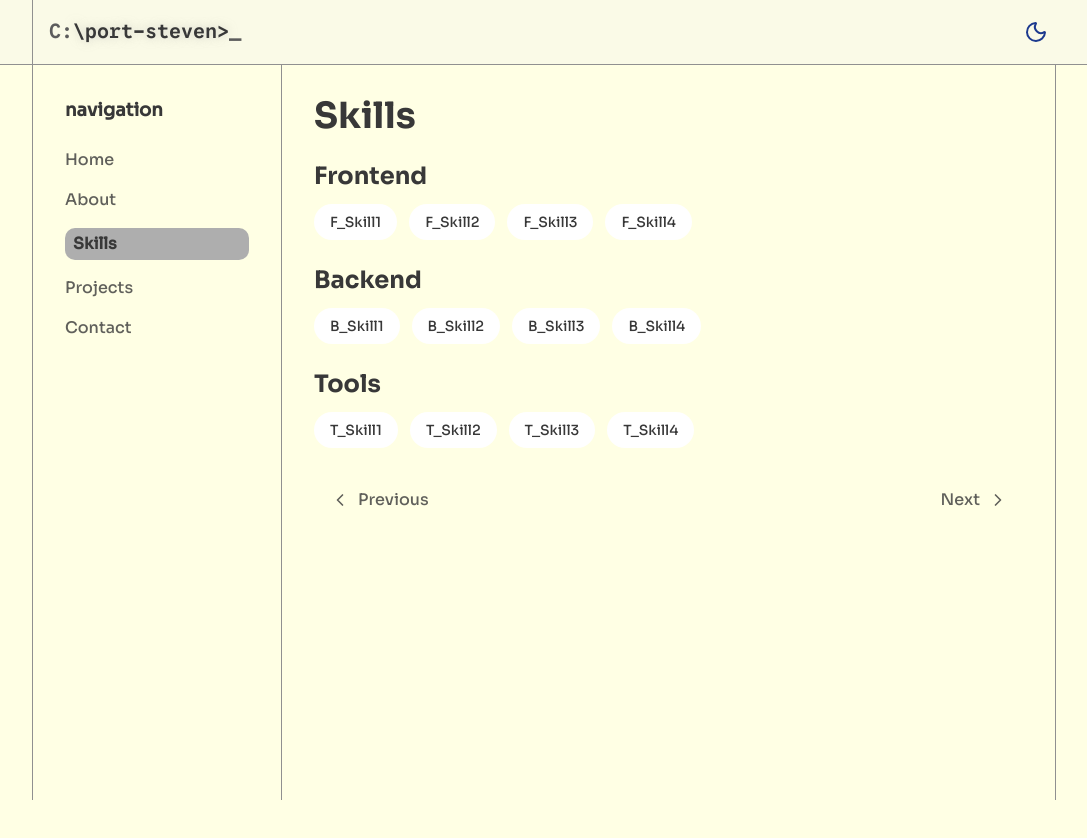
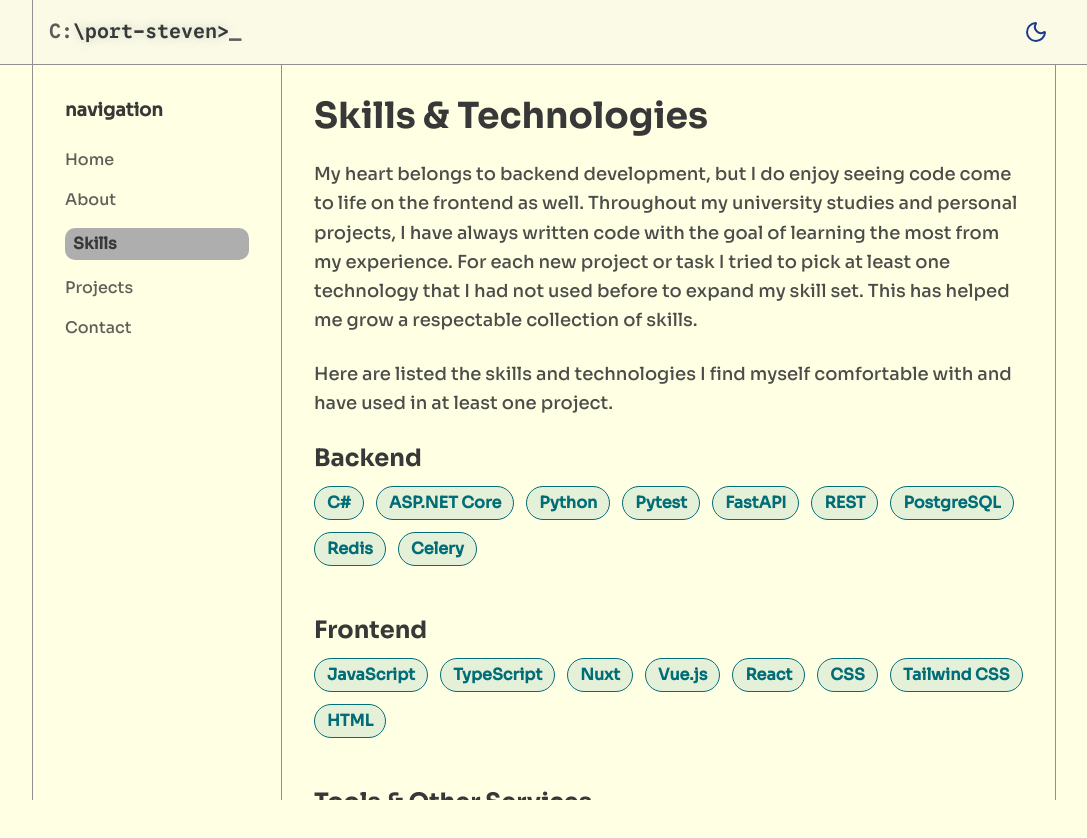
Before and after one commit to StewenE/port-steven, a React (Vite) app: page / in a window 1280 px wide. Both pictures are taken after a click on the button "Skills". Shown: the top 838 px of the page, without its empty margins (96-1183 px from the left). Built offline with nearby package versions, Linux system fonts and the light colour scheme.

Commit message:
feat: update SkillsSection layout and add real content

```diff
--- a/src/components/sections/SkillsSection.tsx
+++ b/src/components/sections/SkillsSection.tsx
@@ -1,14 +1,19 @@
 export const SkillsSection = () => {
     const skills = [
-        { category: "Frontend", items: ["F_Skill1", "F_Skill2", "F_Skill3", "F_Skill4"] },
-        { category: "Backend", items: ["B_Skill1", "B_Skill2", "B_Skill3", "B_Skill4"] },
-        { category: "Tools", items: ["T_Skill1", "T_Skill2", "T_Skill3", "T_Skill4"] },
+        { category: "Backend", items: ["C#", "ASP.NET Core", "Python", "Pytest", "FastAPI", "REST", "PostgreSQL", "Redis", "Celery"] },
+        { category: "Frontend", items: ["JavaScript", "TypeScript", "Nuxt", "Vue.js", "React", "CSS", "Tailwind CSS", "HTML"] },
+        { category: "Tools & Other Services", items: ["Git", "Docker", "CI/CD", "AWS", "QuestPDF"] },
     ];
 
     return (
       <section className="p-4 md:p-6 lg:p-8">
-        <h1 className="text-4xl font-bold mb-6 opacity-0 animate-fade-in">Skills</h1>
-        <div className="space-y-6 opacity-0 animate-fade-in-delay-1">
+        <h1 className="text-4xl font-bold mb-6 opacity-0 animate-fade-in">Skills & Technologies</h1>
+        <p className="text-lg text-foreground/90 leading-relaxed whitespace-pre-line mb-6">
+          My heart belongs to backend development, but I do enjoy seeing code come to life on the frontend as well.
+          Throughout my university studies and personal projects, I have always written code with the goal of learning the most from my experience.
+          For each new project or task I tried to pick at least one technology that I had not used before to expand my skill set. This has helped me grow a respectable collection of skills.</p>
+        <p className="text-lg text-foreground/90 leading-relaxed whitespace-pre-line mb-6">Here are listed the skills and technologies I find myself comfortable with and have used in at least one project.</p>
+        <div className="space-y-12 opacity-0 animate-fade-in-delay-1">
           {skills.map((skillGroup, index) => (
             <div key={index}>
               <h2 className="text-2xl font-semibold mb-3">{skillGroup.category}</h2>
@@ -16,7 +21,7 @@
                 {skillGroup.items.map((skill, idx) => (
                   <span
                     key={idx}
-                    className="px-4 py-2 bg-card rounded-full text-sm"
+                    className="tech-badge"
                   >
                     {skill}
                   </span>
```
